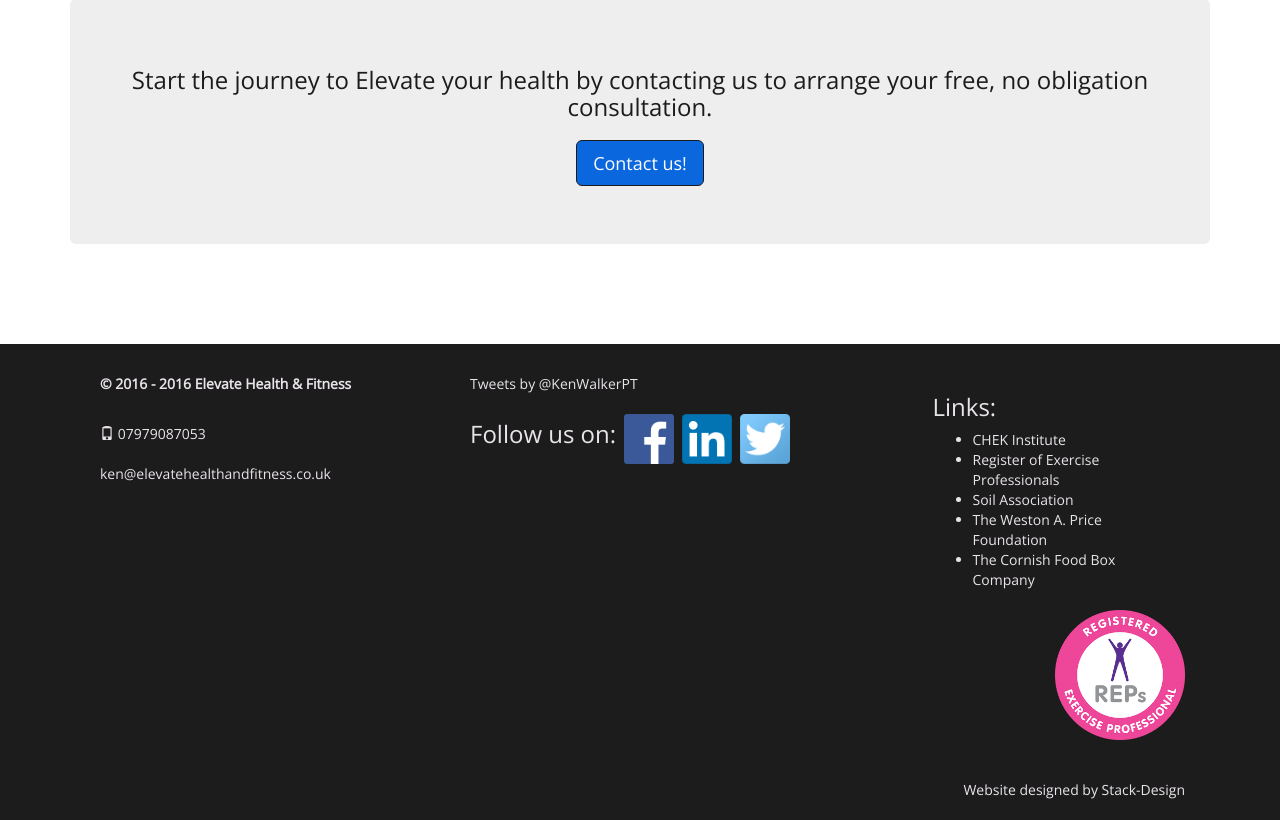
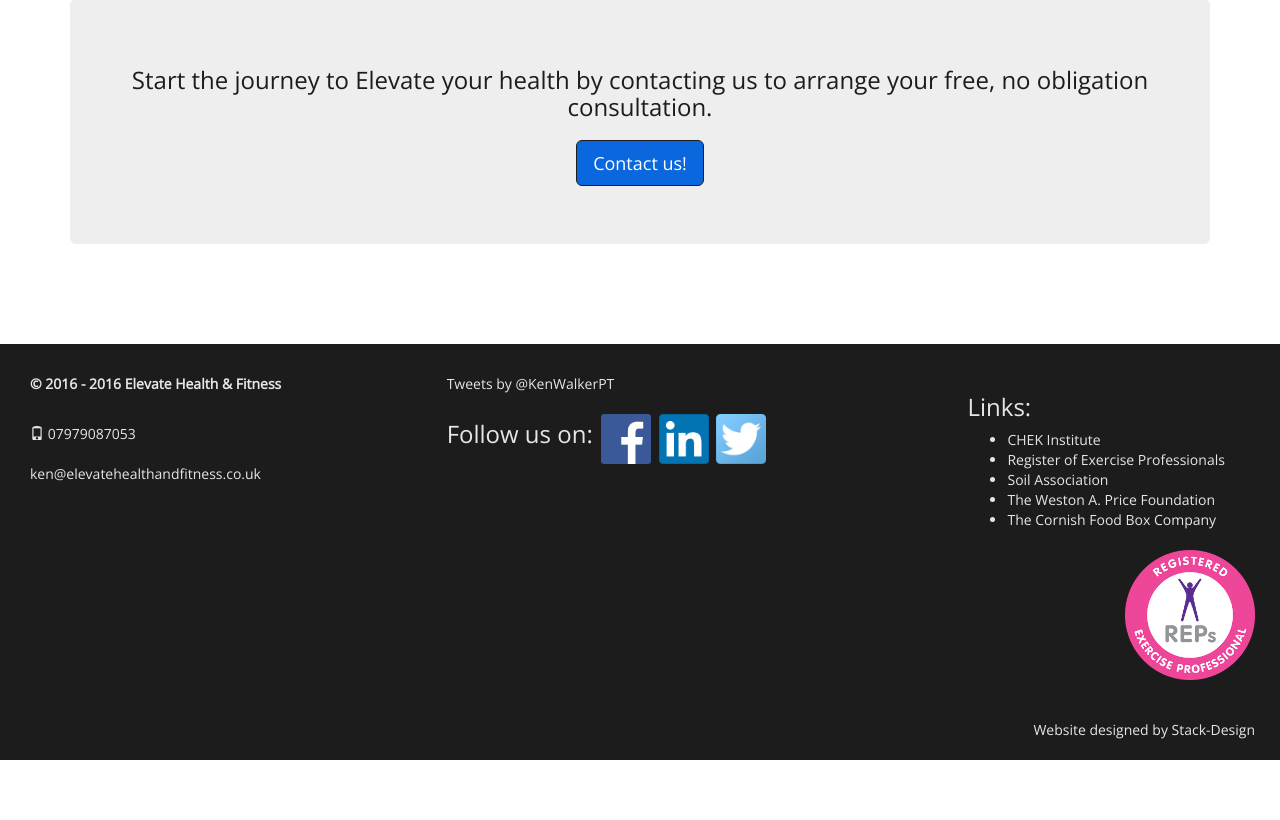
Before and after one commit to mthorning/elevatehealthandfitness.co.uk, a PHP site: page /index.php in a window 1280 px wide. Shown: the part 3364-4184 px from the top of the page. After the commit the page ends 4124 px from the top, so only its background shows below. Run offline with PHP 8.4, Linux system fonts and the light colour scheme; some libraries are stand-ins or nearby versions.

Commit message:
footer back to previous layout

```diff
--- a/css/style.css
+++ b/css/style.css
@@ -588,12 +588,9 @@ body {
   text-align: center; }
   #pageFooter .row {
     text-align: left;
-    padding: 0 100px;
+    padding: 0 30px;
     margin-bottom: 0;
     margin-top: 0; }
-    @media screen and (max-width: 992px) {
-      #pageFooter .row {
-        padding: 0 30px; } }
     #pageFooter .row .col-sm-12 {
       margin-top: 30px; }
     #pageFooter .row #reps {
--- a/sass/pages/_footer.scss
+++ b/sass/pages/_footer.scss
@@ -3,10 +3,7 @@
     background-color: $darkGrey;
     .row {
         text-align: left;
-        padding: 0 100px;
-        @include md {
-            padding: 0 30px;
-        }
+        padding: 0 30px;
         margin-bottom: 0;
         margin-top: 0;
         .col-sm-12 {
```
Also changed, not shown: sass/style.css (+10 -14 lines), 2 other files.
